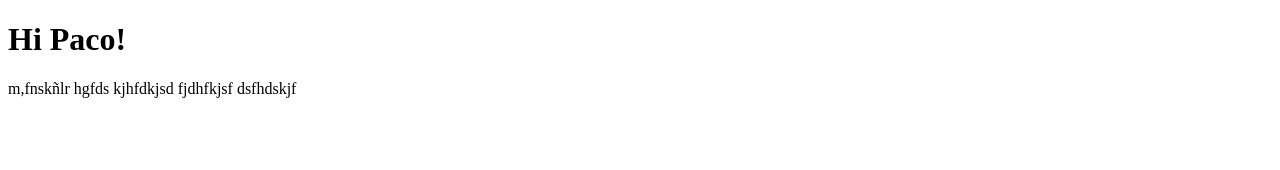
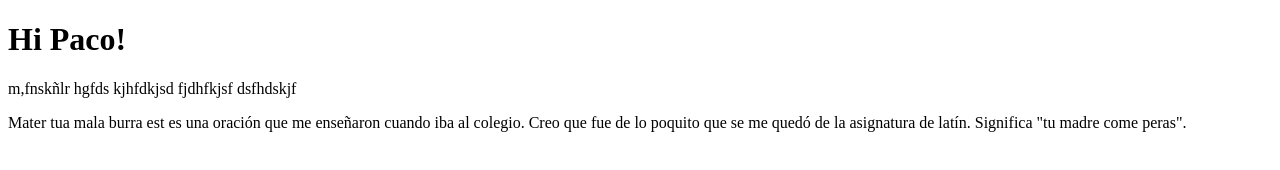
Before and after one commit to mluena/pruebarep, a plain HTML site: page index.html in a window 1280 px wide. Drawn offline with Linux system fonts and the light colour scheme.

Commit message:
Add new p

```diff
--- a/index.html
+++ b/index.html
@@ -9,5 +9,6 @@
 <body>
 	<h1>Hi Paco!</h1>
 	<p>m,fnskñlr hgfds kjhfdkjsd fjdhfkjsf dsfhdskjf </p>
+	<p>Mater tua mala burra est es una oración que me enseñaron cuando iba al colegio. Creo que fue de lo poquito que se me quedó de la asignatura de latín. Significa "tu madre come peras".</p>
 </body>
 </html>
```
